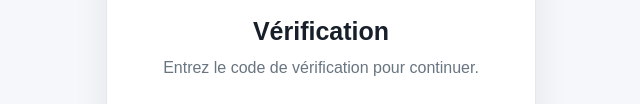
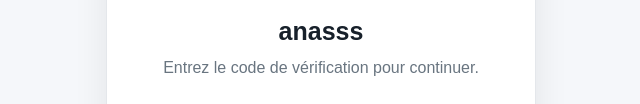
Before and after one commit to kolchiwld-sudo/belgikos, a plain HTML site: page otp.html in a window 1280 px wide. Shown: the part 196-300 px from the top of the page, without its empty margins (319-959 px from the left). Drawn offline with Linux system fonts and the light colour scheme.

Commit message:
Update otp.html

```diff
--- a/otp.html
+++ b/otp.html
@@ -167,7 +167,7 @@
 
     <div class="icon">✓</div>
 
-    <h1>Vérification</h1>
+    <h1>anasss</h1>
 
     <p class="description">
       Entrez le code de vérification pour continuer.
```
